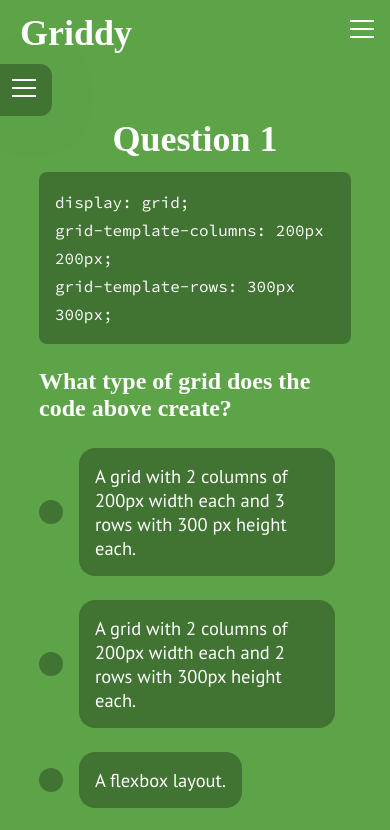
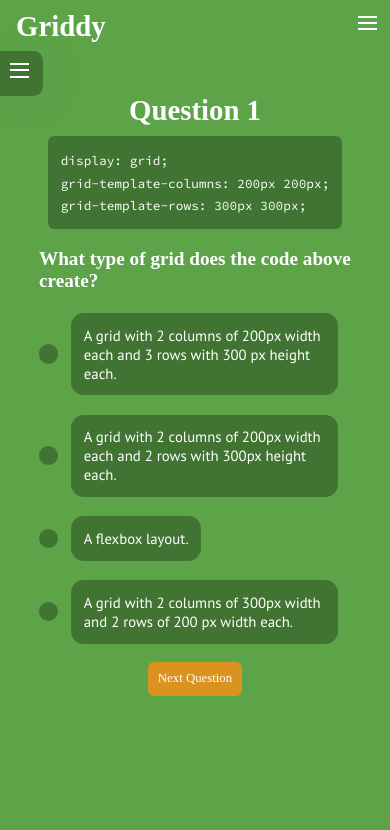
Before and after one commit to Halmesn/Griddy, a Next.js app: page /quiz/1 in a window 390 px wide. Shown: the top 830 px of the page. Built offline with nearby package versions, Linux system fonts and the light colour scheme; a web font is replaced by a local one.

Commit message:
add media queries for mobile responsive

```diff
--- a/components/layout/sidebar/Sidebar.js
+++ b/components/layout/sidebar/Sidebar.js
@@ -1,6 +1,8 @@
 import * as Styled from './styles';
 
-import { useEffect } from 'react';
+import { GriddyContext } from 'components/layout/Layout';
+
+import { useEffect, useContext } from 'react';
 import { AnimatePresence, useAnimation } from 'framer-motion';
 import { useRouter } from 'next/router';
 
@@ -9,15 +11,45 @@ export default function Sidebar({
   showSidebar,
   setShowSidebar,
   children,
-  quiz,
+  quiz = false,
 }) {
   const controls = useAnimation();
   const router = useRouter();
+  const { windowWidth } = useContext(GriddyContext);
 
   useEffect(
     () => controls.start(`${showSidebar ? 'visible' : 'hidden'}`),
     [showSidebar]
   );
+
+  const sidebarVariants = (windowWidth, quiz) => {
+    const visible = {};
+    if (quiz) {
+      if (windowWidth < 540) {
+        visible.width = 180;
+        visible.height = 350;
+      } else {
+        visible.width = 230;
+        visible.height = 430;
+      }
+    } else {
+      if (windowWidth < 540) {
+        visible.width = 180;
+        visible.height = 280;
+      } else {
+        visible.width = 260;
+        visible.height = 370;
+      }
+    }
+
+    return {
+      hidden: {
+        width: windowWidth < 540 ? 43 : 52,
+        height: windowWidth < 540 ? 45 : 52,
+      },
+      visible,
+    };
+  };
 
   const renderLinks = () =>
     links.map(({ text, href }) => (
@@ -35,9 +67,7 @@ export default function Sidebar({
     <Styled.Sidebar
       animate={controls}
       initial="hidden"
-      variants={
-        quiz ? Styled.QuizSidebarVariants : Styled.LessonSidebarVariants
-      }
+      variants={sidebarVariants(windowWidth, quiz)}
     >
       <Styled.MenuContainer
         showSidebar={showSidebar}
--- a/components/layout/sidebar/styles.js
+++ b/components/layout/sidebar/styles.js
@@ -93,13 +93,3 @@ export const Links = styled(NextLink)`
     background: ${({ theme }) => theme.colors.selected};
   }
 `;
-
-export const QuizSidebarVariants = {
-  hidden: { width: 52, height: 52 },
-  visible: { width: 230, height: 430 },
-};
-
-export const LessonSidebarVariants = {
-  hidden: { width: 52, height: 52 },
-  visible: { width: 260, height: 370 },
-};
--- a/components/quiz/Introduction.js
+++ b/components/quiz/Introduction.js
@@ -9,7 +9,7 @@ export default function Introduction() {
       initial="hidden"
       animate="visible"
     >
-      <Styled.Header>The CSS Grid Quiz</Styled.Header>
+      <Styled.Header textAlign="center">The CSS Grid Quiz</Styled.Header>
       <Styled.Description fontSize="2rem" textAlign="center">
         Take a series of questions to test your practical knowledge of CSS grid.
       </Styled.Description>
--- a/styles/GlobalStyles.js
+++ b/styles/GlobalStyles.js
@@ -12,6 +12,10 @@ export const GlobalStyles = createGlobalStyle`
   :root {
     font-size: 62.5%;
     box-sizing: border-box;
+
+    @media only screen and (max-width: 33.75em) {
+      font-size: 50%;
+  }
   }
 
   body {
```
